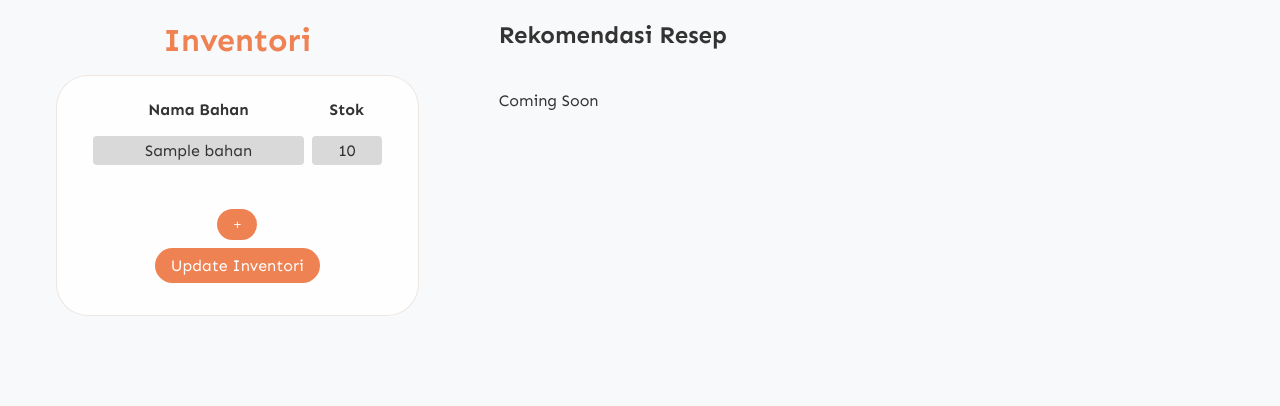
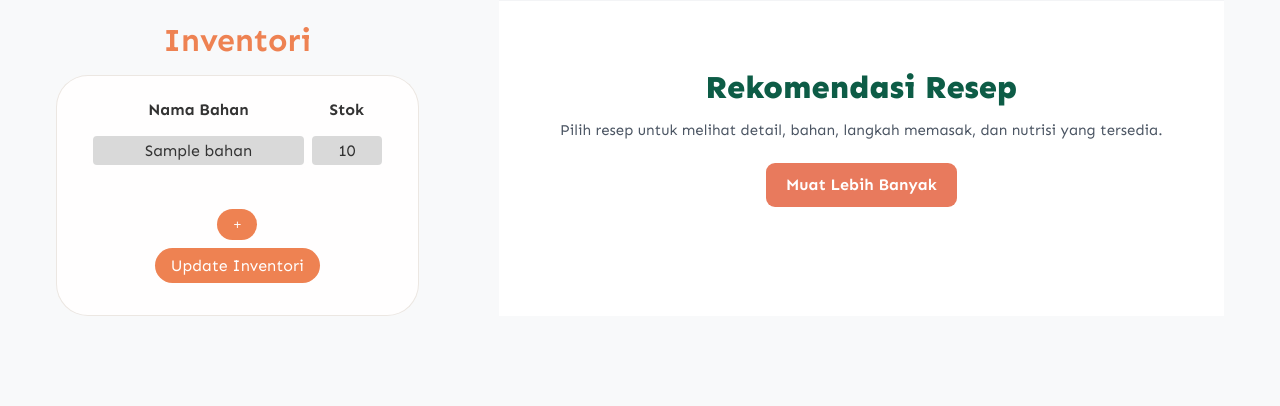
Before and after one commit to Tugas-Kelompok-PBP-D-10/main, a Django app: page /inventori/ in a window 1280 px wide. Shown: the part 68-474 px from the top of the page. Run offline with Django 5.2, Linux system fonts and the light colour scheme; a user stored in the database is signed in; tables that the repository leaves empty hold one stand-in row (values such as "Sample post").

Commit message:
feat: Menambahkan fitur rekomendasi resep pada halaman Inventori.

```diff
--- a/inventori/static/inventori/css/inventori-style.css
+++ b/inventori/static/inventori/css/inventori-style.css
@@ -60,22 +60,22 @@ body {
     /* Grid Halaman */
     display: grid;
     grid-template-areas:
-        "title-i title-r"
-        "inventori resep"
-        "button-i resep";
+        "inventori resep";
     grid-template-columns: 33fr 66fr;
     column-gap: 5rem;
 }
 
 h1 { /* Judul Inventori dan Update Inventori*/
-    grid-area: title-i;
     text-align: center;
     color: #ee8252;
     margin-bottom: 1rem;
 }
 
+.inventori-col {
+    grid-area: inventori;
+}
+
 #bahan-grid{
-    grid-area: inventori;
     padding: 2rem;
     padding-top: 0.7rem;
     background: #FFFEFE;
@@ -86,7 +86,6 @@ h1 { /* Judul Inventori dan Update Inventori*/
 }
 
 .buttons { /* Tombol + dan Update Inventori */
-    grid-area: button-i;
     display: grid;
     place-items: center;
     align-content: center;
@@ -97,10 +96,6 @@ h1 { /* Judul Inventori dan Update Inventori*/
     padding-bottom: 2rem;
     border-bottom-left-radius: 2rem;
     border-bottom-right-radius: 2rem;
-}
-
-h2 { /* Judul Rekomendasi Resep */
-    grid-area: title-r;
 }
 
 #recipe-grid {
@@ -160,7 +155,7 @@ table {
     margin-bottom: 0.5rem;
 }
 
-.form-group {
+.form-group-inventori {
     margin-bottom: 1rem;
 }
 
--- /dev/null
+++ b/inventori/templates/components/recipe_detail_modal.html
@@ -0,0 +1,111 @@
+<div
+    id="nutritionModal"
+    class="recipe-modal-overlay"
+    aria-hidden="true"
+    hidden
+    >
+        <section
+            class="recipe-modal"
+            role="dialog"
+            aria-modal="true"
+            aria-labelledby="modalTitle"
+            tabindex="-1"
+        >
+            <div class="recipe-modal-header">
+                <h2 id="modalTitle" class="recipe-modal-title"></h2>
+                <button
+                    type="button"
+                    class="recipe-modal-close"
+                    id="btnCloseModal"
+                    aria-label="Tutup detail resep"
+                >
+                    &times;
+                </button>
+            </div>
+
+            <p id="recipeModalStatus" class="recipe-modal-status" role="status" aria-live="polite">
+                Memuat detail resep…
+            </p>
+            <p id="recipeModalError" class="recipe-modal-error" role="alert" hidden></p>
+
+            <div id="recipeModalDetails" class="recipe-modal-body" hidden>
+                <img id="modalImage" class="recipe-modal-image" alt="" hidden>
+                <div id="modalImagePlaceholder" class="recipe-img-placeholder recipe-modal-image-placeholder" aria-hidden="true">
+                    Foto belum tersedia
+                </div>
+                <p id="modalDescription" class="recipe-modal-description" hidden></p>
+                <p id="modalSource" class="recipe-modal-source" hidden></p>
+                <p id="modalPreparationTime" class="recipe-modal-cooking-time" hidden></p>
+                <p id="modalCookingTime" class="recipe-modal-cooking-time" hidden></p>
+
+                <section class="recipe-modal-section" aria-labelledby="nutritionHeading">
+                    <h3 id="nutritionHeading" class="recipe-modal-heading">Informasi nutrisi</h3>
+                    <p id="nutritionBasisLabel" class="recipe-nutrition-basis"></p>
+                    <dl class="recipe-nutrition-list">
+                        <div id="nutritionCaloriesRow" class="recipe-nutrition-row" hidden>
+                            <dt>Kalori</dt>
+                            <dd id="nutritionCaloriesValue"></dd>
+                        </div>
+                        <div id="nutritionProteinRow" class="recipe-nutrition-row" hidden>
+                            <dt>Protein</dt>
+                            <dd id="nutritionProteinValue"></dd>
+                        </div>
+                        <div id="nutritionCarbsRow" class="recipe-nutrition-row" hidden>
+                            <dt>Karbohidrat</dt>
+                            <dd id="nutritionCarbsValue"></dd>
+                        </div>
+                        <div id="nutritionFatRow" class="recipe-nutrition-row" hidden>
+                            <dt>Lemak</dt>
+                            <dd id="nutritionFatValue"></dd>
+                        </div>
+                    </dl>
+                    <ul id="nutritionAdditional" class="recipe-nutrition-additional" hidden></ul>
+                    <div id="nutritionTotalsSection" class="recipe-nutrition-totals" hidden>
+                        <h4 id="nutritionTotalsHeading"></h4>
+                        <dl id="nutritionTotals" class="recipe-nutrition-list"></dl>
+                    </div>
+                    <p id="nutritionEmpty" class="recipe-section-empty" hidden>
+                        Informasi nutrisi belum tersedia.
+                    </p>
+                </section>
+
+                <section id="ingredientsSection" class="recipe-modal-section" hidden>
+                    <h3 class="recipe-modal-heading">Bahan</h3>
+                    <div id="servingCalculator" class="recipe-serving-calculator" hidden>
+                        <label for="recipeServings">Sesuaikan jumlah porsi</label>
+                        <input id="recipeServings" type="number" min="1" step="1" inputmode="numeric">
+                        <span id="originalServingsLabel" class="recipe-serving-note"></span>
+                    </div>
+                    <ul id="modalIngredients" class="recipe-detail-list"></ul>
+                </section>
+
+                <section id="instructionsSection" class="recipe-modal-section" hidden>
+                    <h3 class="recipe-modal-heading">Cara memasak</h3>
+                    <ol id="modalInstructions" class="recipe-detail-list recipe-instructions"></ol>
+                    <p id="instructionsEmpty" class="recipe-section-empty" hidden>
+                        Langkah memasak belum tersedia untuk resep ini.
+                    </p>
+                </section>
+
+                <section id="recipeCompletionPanel" class="recipe-completion-panel" hidden>
+                    <label class="recipe-completion-confirm">
+                        <input type="checkbox" id="recipeCompletionConfirm">
+                        Saya mengonfirmasi sudah memasak resep ini.
+                    </label>
+                    <button
+                        type="button"
+                        id="recipeCompletionButton"
+                        class="recipe-completion-button"
+                        disabled
+                    >
+                        Tandai sudah dimasak
+                    </button>
+                    <p id="recipeCompletionStatus" role="status" aria-live="polite"></p>
+                </section>
+                <p id="recipeLoginPrompt" class="recipe-login-prompt" hidden>
+                    Masuk untuk menyimpan status resep yang dilihat atau menandai resep telah dimasak.
+                    <a id="recipeLoginLink" href="{{ recipe_login_url }}">Masuk</a>
+                </p>
+            </div>
+        </section>
+    </div>
--- a/inventori/templates/components/tambah_bahan_modal.html
+++ b/inventori/templates/components/tambah_bahan_modal.html
@@ -19,7 +19,7 @@
               class="form">
             {% csrf_token %}
             {% for field in form %}
-                <div class="form-group">
+                <div class="form-group-inventori">
                     <label for="{{ field.id_for_label }}">{{ field.label }}</label>
                     <br>
                     {{ field }}
--- a/inventori/templates/inventori.html
+++ b/inventori/templates/inventori.html
@@ -1,5 +1,6 @@
 {% extends 'base.html' %}
 {% load static %}
+{% load voting_tags %}
 
 {% block meta %}
 <title>Inventori | OlahRasa</title>
@@ -7,6 +8,8 @@
 
 {% block extra_css %}
 <link rel="stylesheet" href="{% static 'inventori/css/inventori-style.css' %}">
+<link rel="stylesheet" href="{% static 'css/recipe.css' %}">
+<link rel="stylesheet" href="{% static 'voting/voting.css' %}">
 {% endblock %}
 
 {% block content %}
@@ -18,19 +21,13 @@
 
 
 <div id="content">
+    <div class="inventori-col">
         <h1>Inventori</h1>
-    <h2>Rekomendasi Resep</h2>
-
         <!-- Tempat menampung data bahan -->
         <div id="bahan-grid">
             <table id="bahan-table">
 
             </table>
-    </div>
-
-    <!-- Tempat menampung rekomendasi resep -->
-    <div id="recipe-grid">
-        <p>Coming Soon</p>
         </div>
 
         <!-- Tempat meletakkan tombol + dan Update Inventori -->
@@ -45,9 +42,35 @@
         </div>
     </div>
 
+    <!-- Tempat menampung rekomendasi resep -->
+    <section class="recipe-grid-section">
+        <div class="recipe-grid-container">
+            <h2 class="recipe-grid-main-title">Rekomendasi Resep</h2>
+            <p class="recipe-grid-subtitle">
+                Pilih resep untuk melihat detail, bahan, langkah memasak, dan nutrisi yang tersedia.
+            </p>
+
+            <p id="recipeSearchStatus" class="recipe-search-status" role="status" aria-live="polite" hidden></p>
+            <button type="button" id="recipeSearchLoadMore" class="recipe-search-load-more" hidden>
+                Muat Lebih Banyak
+            </button>
+
+            <div id="recipe-grid-inventori" class="recipe-grid">
+
+
+
+            </div>
+        </div>
+    </section>
+</div>
+
 <!-- Komponen popup tambah bahan dan backdrop blur -->
 <div class="blur-backdrop" id="backdrop"></div>
 {% include "components/tambah_bahan_modal.html" %}
+{% include "components/recipe_detail_modal.html" %}
+
+<script src="{% static 'voting/voting.js' %}"></script>
+<script src="{% static 'JS/recipe.js' %}" defer></script>
 
 <script>
     // Setup awal (hide backdrop blur dan pesan error serta sukses)
@@ -61,7 +84,7 @@
         elem.innerHTML = '';
 
         elem.innerHTML = `
-            <td>${bahan.nama}</td>
+            <td class="nama-bahan">${bahan.nama}</td>
             <td>${bahan.stok}</td>
         `;
         return elem;
@@ -71,6 +94,7 @@
     // menyisipkan datanya ke dalam tabel bahan pada halaman html.
     async function fetchBahan() {
         const bahanGrid = document.getElementById('bahan-table');
+        const recipeGrid = document.getElementById('recipe-grid-inventori');
 
         // Fetch data Bahan
         const url = "{% url 'get_bahan_json' %}";
@@ -84,6 +108,11 @@
         bahanGrid.innerHTML = '';
         if (bahanData.length === 0) { // Tidak ada bahan dalam inventori
             bahanGrid.innerHTML = '<p>Tidak ada bahan dalam inventori</p>';
+            recipeGrid.innerHTML = `
+            <div class="recipe-empty-state">
+                <p>Belum ada resep yang tersedia.</p>
+            </div>
+            `;
         } else { // Ada bahan dalam inventori
             // Tampilkan table head
             bahanGrid.innerHTML = `
@@ -96,7 +125,97 @@
             bahanData.forEach(bahan => {
                 bahanGrid.appendChild(buildBahanRow(bahan));
             });
+            searchRecipesFromInventory();
         }
+    }
+
+    const INVENTORY_SEARCH_URL = "{% url 'api_recipe_search' %}";
+    // Fetch Rekomendasi Resep
+    async function searchRecipesFromInventory() {
+        const recipeGrid = document.getElementById('recipe-grid-inventori');
+        // 1. Get ingredient names from your DOM/Inventory state
+        // e.g., ["telur", "bawang putih", "nasi"]
+        const bahan2 = Array.from(document.querySelectorAll('.nama-bahan'))
+                                    .map(el => el.textContent.trim());
+
+        if (bahan2.length === 0) return;
+
+        // 2. Format into comma-separated string: "telur,bawang putih,nasi"
+        const queryString = encodeURIComponent(bahan2.join(','));
+
+        // 3. Call teammate's endpoint passing the ingredients in 'q'
+        const response = await fetch(`${INVENTORY_SEARCH_URL}?q=${queryString}`);
+        const data = await response.json();
+
+        if (data.results) {
+            recipeGrid.innerHTML = '';
+            data.results.forEach(resep => {
+                recipeGrid.appendChild(buildResepCard(resep));
+            });
+        }
+    }
+
+    function buildResepCard(resep) {
+        const elem = document.createElement('article');
+        elem.className = "recipe-card";
+        elem.innerHTML = '';
+        const resepId = resep.pk || resep.id;
+
+        const dataDetailUrl = "{% url 'recipe:api_spoonacular_detail' 999999 %}"
+            .replace('999999', resepId);
+
+        const imgSrcHtml = resep.card_image_url
+            ? `<img src="${resep.card_image_url}" alt="${resep.title}" class="recipe-img">`
+            : '';
+        const recipeImgPlaceholderHidden = resep.card_image_url
+            ? 'hidden' : '';
+
+        const prepTime = resep.preparation_time ? `Persiapan ${resep.preparation_time} menit` : '';
+        var cookingTime = '';
+        if (resep.cooking_time){
+            if (resep.preparation_time){
+                cookingTime = ` • Masak ${resep.cooking_time} menit`;
+            } else {
+                cookingTime = `Masak ${resep.cooking_time} menit`;
+            }
+        }
+        const servings = resep.servings ? ` • ${resep.servings} porsi` : '';
+        var recipeProtein = '';
+        if (resep.protein != null) {
+            if (resep.cooking_time) {
+                recipeProtein = ` • ${resep.protein} g protein`;
+            } else {
+                recipeProtein = `${resep.protein} g protein`;
+            }
+        }
+
+        elem.innerHTML = `
+            <button
+                type="button"
+                class="recipe-card-open"
+                aria-haspopup="dialog"
+                data-recipe-id="${resepId}"
+                data-detail-url="${dataDetailUrl}"
+            >
+                <div class="recipe-card-media">
+                    ${imgSrcHtml}
+                    <div class="recipe-img-placeholder" aria-hidden="true" ${recipeImgPlaceholderHidden}>
+                        Foto belum tersedia
+                    </div>
+                </div>
+
+                <div class="recipe-card-content">
+                    <h3 class="recipe-card-title">${resep.title}</h3>
+                    <p class="recipe-card-meta">
+                        ${prepTime}
+                        ${cookingTime}
+                        ${servings}
+                        ${recipeProtein}
+                    </p>
+                </div>
+            </button>
+        `;
+        return elem;
     }
 
     // Menutup popup Tambah Bahan
--- a/inventori/urls.py
+++ b/inventori/urls.py
@@ -8,4 +8,5 @@ urlpatterns = [
     path('add-ajax/', add_bahan, name="add_bahan"),
     path('update/', update_inventori, name="update_inventori"),
     path('<uuid:bahan_id>/delete/', delete_bahan, name="delete_bahan"),
+    path('api/recipes/search/', inventory_recipe_search_api, name='api_recipe_search'),
 ]
--- a/inventori/views.py
+++ b/inventori/views.py
@@ -1,11 +1,18 @@
 from django.shortcuts import render, redirect, get_object_or_404
+from django.urls import reverse
 from django.contrib import messages
 from django.forms import modelformset_factory
+from django.db.models import Count
 from .models import Bahan
 from .forms import BahanForm
 from django.http import JsonResponse
+import json
+from django.views.decorators.http import require_GET
 from django.contrib.auth.decorators import login_required
-
+from recipe.views import _voting_routes_available, _login_url
+from recipe.models import RecipeInteraction, Recipe, RecipeCookingEvent
+from recipe.services import get_recipe_image_url
+from recipe.views import spoonacular_recipe_search_api
 
 def get_bahan_json(request):
     bahan2 = Bahan.objects.filter(inventory=request.user.inventori)
@@ -23,8 +30,59 @@ def show_inventori(request):
     context = {
         "inventori": request.user.inventori,
         "form": BahanForm(),
+        "recipe_login_url": _login_url(request),
+        "voting_routes_available": _voting_routes_available(),
     }
     return render(request, "inventori.html", context)
+
+@require_GET
+def inventory_recipe_search_api(request):
+    response = spoonacular_recipe_search_api(request)
+
+    if response.status_code != 200:
+        return response
+
+    data = json.loads(response.content.decode("utf-8"))
+    recipes = data.get("results", [])
+    # recipe_ids = [r["pk"] for r in recipes if "pk" in r]
+
+    # statuses = {}
+    # cooking_counts = {}
+
+    # if request.user.is_authenticated and recipe_ids:
+    #     statuses = {
+    #         row["recipe_id"]: row
+    #         for row in RecipeInteraction.objects.filter(
+    #             user=request.user,
+    #             recipe_id__in=recipe_ids,
+    #         ).values("recipe_id", "viewed_at", "completed_at")
+    #     }
+
+    #     cooking_counts = dict(
+    #         RecipeCookingEvent.objects.filter(
+    #             user=request.user,
+    #             recipe_id__in=recipe_ids,
+    #         )
+    #         .values("recipe_id")
+    #         .annotate(total=Count("pk"))
+    #         .values_list("recipe_id", "total")
+    #     )
+
+    #     for recipe_id, status in statuses.items():
+    #         if status.get("completed_at"):
+    #             cooking_counts[recipe_id] = max(1, cooking_counts.get(recipe_id, 0))
+
+    for recipe in recipes:
+        # r_id = recipe.get("pk")
+        # status = statuses.get(r_id, {})
+        # c_count = cooking_counts.get(r_id, 0)
+
+        # recipe["interaction_viewed"] = bool(status.get("viewed_at"))
+        # recipe["cooking_count"] = c_count
+        # recipe["interaction_completed"] = c_count > 0 or bool(status.get("completed_at"))
+        recipe["card_image_url"] = recipe.get("image") or recipe.get("image_url", "")
+
+    return JsonResponse(data)
 
 @login_required(login_url='/login/')
 def update_inventori(request):
```
Lines whose indentation alone changed are shown as unchanged.
